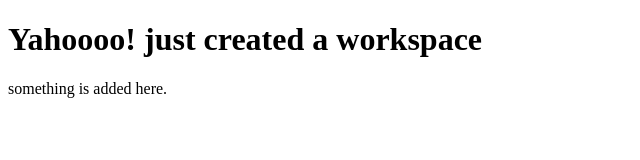
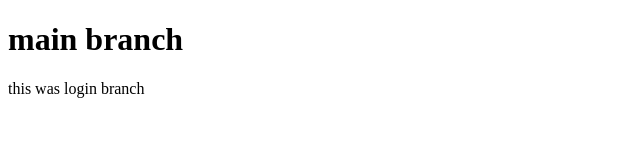
Before and after one commit to shubham-0819/myappsample, a plain HTML site: page index.html in a window 1280 px wide. Shown: the whole page, without its empty margins (0-640 px from the left). Drawn offline with Linux system fonts and the light colour scheme.

```diff
--- a/index.html
+++ b/index.html
@@ -5,8 +5,8 @@
     <meta name="viewport" content="width=device-width, initial-scale=1.0">
     <title>yaahooooo! just created a webpage</title>
 </head>
-<h1>Yahoooo! just created a workspace</h1>
-<p>something is added here.</p>
+<h1>main branch </h1>
+<p>this was login branch</p>
 <body>
 
 </body>
```
Also changed, not shown: log.txt (added), login.html (added), 1 other file.
